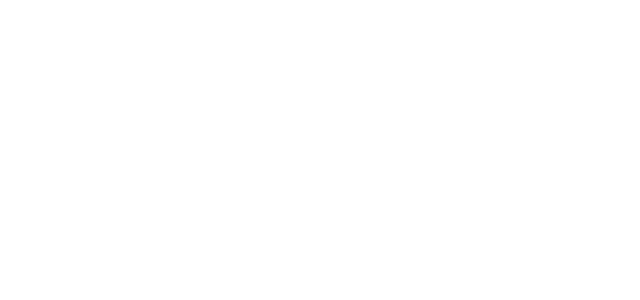
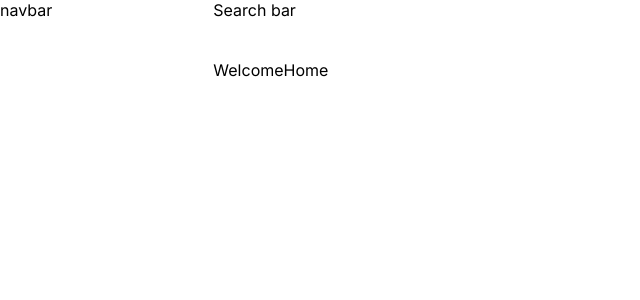
Before and after one commit to nevromantik/Dashboard, a React (Create React App) app: page /dashboard in a window 1280 px wide. Before the commit this address had no page. Shown: the top 300 px of the page, without its empty margins (0-640 px from the left). Built offline with nearby package versions, Linux system fonts and the light colour scheme.

Commit message:
interval for gallery and dashboard layout added

```diff
--- a/src/App.js
+++ b/src/App.js
@@ -4,6 +4,8 @@ import { useState, useEffect, useContext, createContext } from "react";
 import LoginLayout from "./Pages/LoginLayout/LoginLayout";
 import Login from "./Pages/LoginLayout/Login/Login";
 import SignUp from "./Pages/LoginLayout/SignUp/SignUp";
+import DashboardLayout from "./Pages/DashboardLayout/DashboardLayout";
+import WelcomeHome from "./Pages/DashboardLayout/WelcomeHome/WelcomeHome";
 export const AppContext = createContext(null);
 
 function App() {
@@ -12,9 +14,12 @@ function App() {
       <AppContext.Provider value={{}}>
         <BrowserRouter>
           <Routes>
-          <Route path="/" element={<LoginLayout />}>
+            <Route path="/" element={<LoginLayout />}>
               <Route index element={<Login />} />
-              <Route path="signup" element={<SignUp/>}/>
+              <Route path="signup" element={<SignUp />} />
+            </Route>
+            <Route path='dashboard' element={<DashboardLayout/>}>
+              <Route index element={<WelcomeHome/>}/>
             </Route>
           </Routes>
         </BrowserRouter>
--- a/src/Components/LoginSignUp/Gallery.js
+++ b/src/Components/LoginSignUp/Gallery.js
@@ -1,4 +1,4 @@
-import React, { useState } from "react";
+import React, { useState, useEffect } from "react";
 import style from "./logingallery.module.css";
 import uniqid from "uniqid";
 import {IoIosArrowBack} from 'react-icons/io';
@@ -27,6 +27,7 @@ function Gallery() {
     },
   ]);
 
+
   const [index, setIndex] = useState(0);
   const leftSlide = () => {
     setIndex((prev) => {
@@ -45,6 +46,14 @@ function Gallery() {
       setIndex(0);
     }
   };
+
+  useEffect(() => {
+    const interval = setInterval(() => {
+      setIndex((prev) => (prev + 1) % dataGallery.length);
+    }, 2000);
+
+    return () => clearInterval(interval);
+  }, [index]);
   return (
     <div className={style.galleryWrap}>
       <div className={style.galleryData}>
--- a/src/Components/LoginSignUp/logingallery.module.css
+++ b/src/Components/LoginSignUp/logingallery.module.css
@@ -9,6 +9,7 @@ display: flex;
 flex-direction: column;
 justify-content: center;
 align-items: center;
+
 -webkit-animation: scale-in-hor-right 0.5s cubic-bezier(0.250, 0.460, 0.450, 0.940) both;
 	        animation: scale-in-hor-right 0.5s cubic-bezier(0.250, 0.460, 0.450, 0.940) both;
 }
--- /dev/null
+++ b/src/Pages/DashboardLayout/DashboardLayout.js
@@ -0,0 +1,17 @@
+import React from 'react'
+import style from './dashboardlayout.module.css';
+import { Outlet } from 'react-router-dom';
+function DashboardLayout() {
+  return (
+    <div className={style.dashboardLayout}>
+        <div>navbar</div>
+        <div>Search bar</div>
+        <div className={style.outlet}>
+        <Outlet/>
+
+        </div>
+    </div>
+  )
+}
+
+export default DashboardLayout
--- /dev/null
+++ b/src/Pages/DashboardLayout/WelcomeHome/WelcomeHome.js
@@ -0,0 +1,9 @@
+import React from 'react'
+import style from './welcomehome.module.css'
+function WelcomeHome() {
+  return (
+    <div>WelcomeHome</div>
+  )
+}
+
+export default WelcomeHome
--- /dev/null
+++ b/src/Pages/DashboardLayout/dashboardlayout.module.css
@@ -0,0 +1,10 @@
+.dashboardLayout{
+    display: grid;
+    grid-template-columns: 1fr 5fr;
+    grid-template-rows: 60px auto;
+}
+
+.outlet{
+    grid-row-start: 2;
+    grid-column-start: 2;
+}
--- a/src/Pages/LoginLayout/Login/Login.js
+++ b/src/Pages/LoginLayout/Login/Login.js
@@ -37,7 +37,10 @@ function Login() {
                 </label>
             </div>
             <div className={style.logBtnWrap}>
-              <button  >Log in</button>
+              <button onClick={(e) => {
+                e.preventDefault();
+                navigate('dashboard')
+              }} >Log in</button>
             </div>
           </div>
           <div className={style.signUpWrap}>
--- a/src/Pages/LoginLayout/Login/login.module.css
+++ b/src/Pages/LoginLayout/Login/login.module.css
@@ -1,6 +1,7 @@
 .loginContainer{
     height: 80%;
     width: 40% ;
+
 }
 
 .loginContainer header{
--- a/src/Pages/LoginLayout/SignUp/signup.module.css
+++ b/src/Pages/LoginLayout/SignUp/signup.module.css
@@ -1,6 +1,7 @@
 .loginContainer{
     height: 80%;
     width: 40% ;
+
 }
 
 .loginContainer header{
--- a/src/Pages/LoginLayout/loginlayout.module.css
+++ b/src/Pages/LoginLayout/loginlayout.module.css
@@ -5,6 +5,9 @@
     display: flex;
     justify-content: center;
     align-items: center;
+    -webkit-box-shadow: 1px 17px 32px -12px #000000;
+box-shadow: 1px 17px 32px -12px #000000;
+
 }
 
 .logoContainer{
```
Also changed, not shown: src/Pages/DashboardLayout/WelcomeHome/welcomehome.module.css (added).
